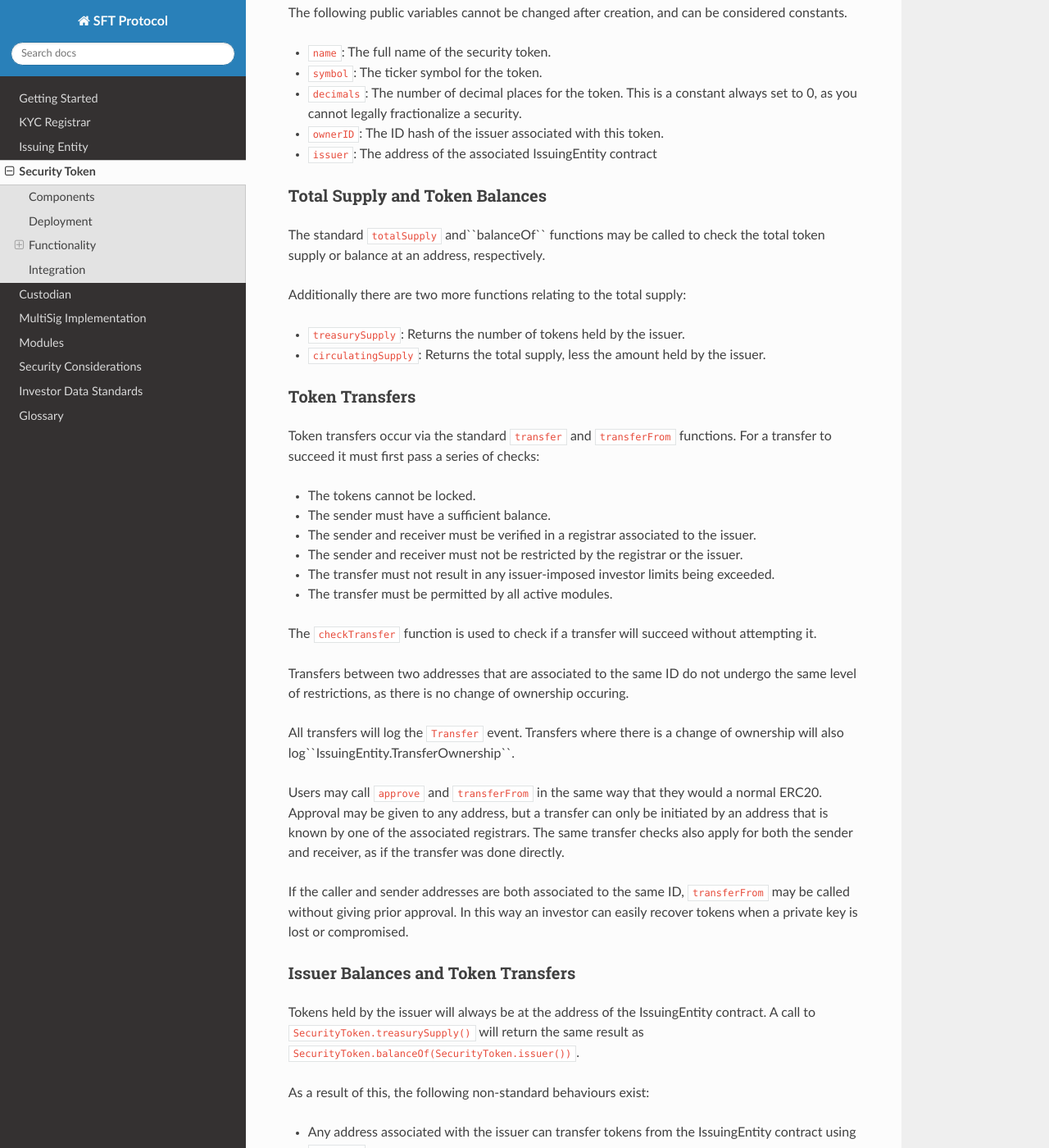
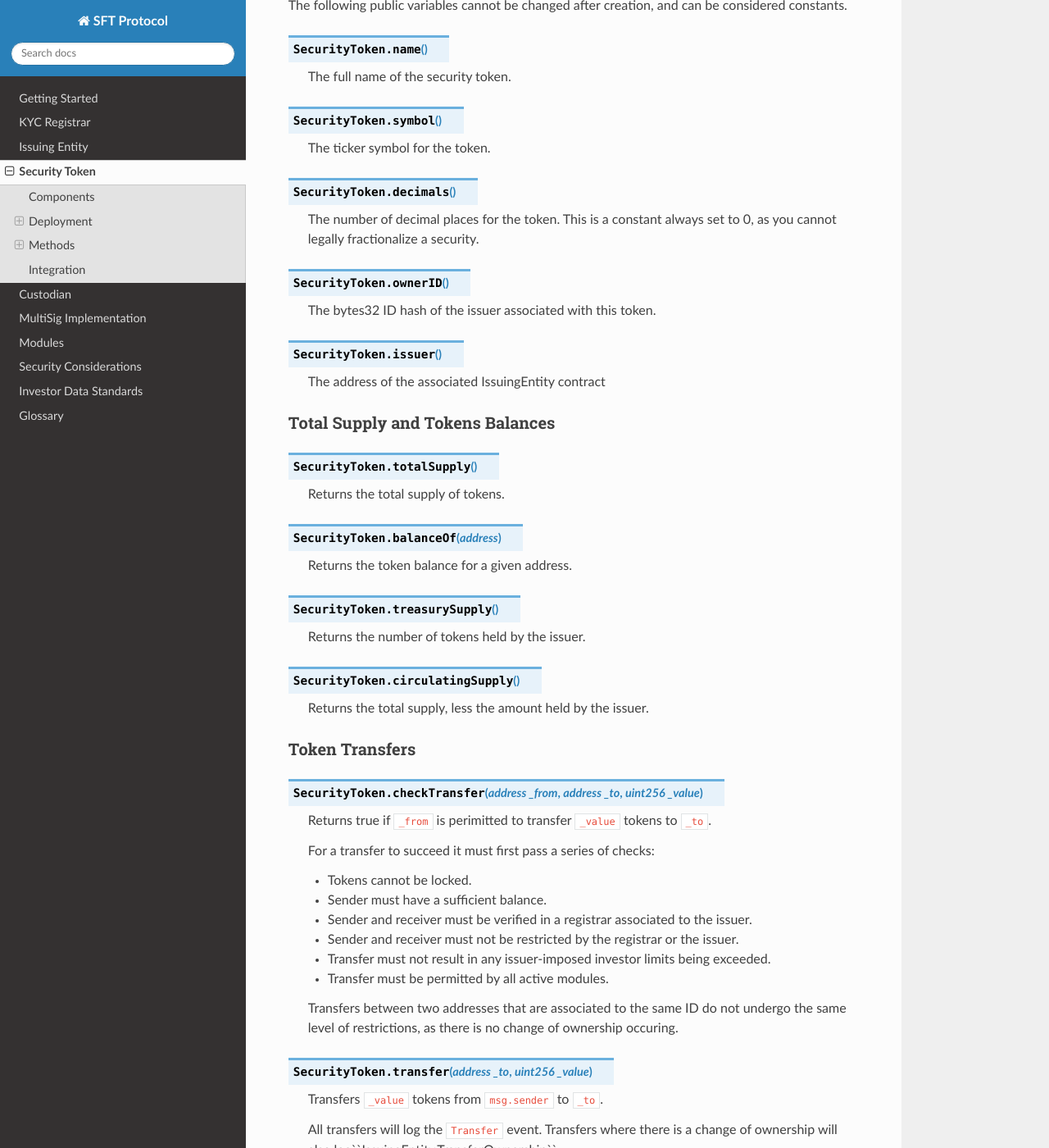
Before and after one commit to zerolawtech/SFT-Protocol, a Sphinx documentation site: the page built from docs/security-token.rst, in a window 1280 px wide and 1400 px high, scrolled down 981 px. Shown: the whole window at 82% size. Built offline with Sphinx 7.4.7 and the Read the Docs theme 2.0.0, drawn with Linux system fonts in a browser that asks for light colours; some of the changed text lies outside the part shown.

Commit message:
formatting security-token

```diff
--- a/docs/issuing-entity.rst
+++ b/docs/issuing-entity.rst
@@ -25,6 +25,8 @@ IssuingEntity contracts are based on the following key components:
 
 Deployment
 ==========
+
+.. method:: IssuingEntity.constructor(address[] _owners, uint32 _threshold,address[] _owners, uint32 _threshold)
 
 Deploying an IssuingEntity contract requires 2 arguments in the constructor:
 
@@ -83,6 +85,11 @@ It is possible for an issuer to set a limit that is lower than the current inves
 Custodians
 ----------
 
+* ``addCustodian``: Approves a custodian contract to send and receive tokens associated with the issuer.
+* ``setBeneficialOwners``: Modifies the list of beneficial owners associated with the custodian.
+* ``setInvestorRestriction``: Can be used by the issuer to restrict or unrestrict a custodian.
+
+
 Document Hashes
 ---------------
 
--- a/docs/security-token.rst
+++ b/docs/security-token.rst
@@ -16,13 +16,12 @@ Components
 Deployment
 ==========
 
-Deploying a SecurityToken contract requires 4 arguments in the constructor:
+.. method:: SecurityToken.constructor(address _issuer, string _name, string _symbol, uint256 _totalSupply)
 
-* ``address _issuer``: The address of the IssuingEntity contract associated
-  with this token.
-* ``string _name``: The full name of the token.
-* ``string _symbol``: The ticker symbol for the token.
-* ``uint256 _totalSupply``: The initial total supply of tokens to create.
+    * ``_issuer``: The address of the ``IssuingEntity`` associated with this token.
+    * ``_name``: The full name of the token.
+    * ``_symbol``: The ticker symbol for the token.
+    * ``_totalSupply``: The initial total supply of tokens to create.
 
 The total supply of tokens is assigned to the issuer at the time of creation,
 with a ``Transfer`` event logged to show them as moving from 0x00.
@@ -30,8 +29,8 @@ with a ``Transfer`` event logged to show them as moving from 0x00.
 After the contract is deployed it must be associated with the issuer via
 ``IssuingEntity.addToken``. Token transfers are not possible until this is done.
 
-Functionality
-=============
+Methods
+=======
 
 SecurityToken expands upon and is fully compatible with the `ERC20 Token
 Standard <https://theethereum.wiki/w/index.php/ERC20_Token_Standard>`__.
@@ -41,48 +40,86 @@ Constants
 
 The following public variables cannot be changed after creation, and can be considered constants.
 
-* ``name``: The full name of the security token.
-* ``symbol``: The ticker symbol for the token.
-* ``decimals``: The number of decimal places for the token. This is a constant always set to 0, as you cannot legally fractionalize a security.
-* ``ownerID``: The ID hash of the issuer associated with this token.
-* ``issuer``: The address of the associated IssuingEntity contract
+.. method:: SecurityToken.name
 
-Total Supply and Token Balances
--------------------------------
+    The full name of the security token.
 
-The standard ``totalSupply`` and``balanceOf`` functions may be called to check the total token supply or balance at an address, respectively.
+.. method:: SecurityToken.symbol
 
-Additionally there are two more functions relating to the total supply:
+    The ticker symbol for the token.
 
-* ``treasurySupply``: Returns the number of tokens held by the issuer.
-* ``circulatingSupply``: Returns the total supply, less the amount held by the issuer.
+.. method:: SecurityToken.decimals
+
+    The number of decimal places for the token. This is a constant always set to 0, as you cannot legally fractionalize a security.
+
+.. method:: SecurityToken.ownerID
+
+    The bytes32 ID hash of the issuer associated with this token.
+
+.. method:: SecurityToken.issuer
+
+    The address of the associated IssuingEntity contract
+
+Total Supply and Tokens Balances
+--------------------------------
+
+.. method:: SecurityToken.totalSupply
+
+    Returns the total supply of tokens.
+
+.. method:: SecurityToken.balanceOf(address)
+
+    Returns the token balance for a given address.
+
+.. method:: SecurityToken.treasurySupply
+
+    Returns the number of tokens held by the issuer.
+
+.. method:: SecurityToken.circulatingSupply
+
+    Returns the total supply, less the amount held by the issuer.
+
 
 Token Transfers
 ---------------
 
-Token transfers occur via the standard ``transfer`` and ``transferFrom`` functions.  For a transfer to succeed it must first pass a series of checks:
+.. method:: SecurityToken.checkTransfer(address _from, address _to, uint256 _value)
 
-* The tokens cannot be locked.
-* The sender must have a sufficient balance.
-* The sender and receiver must be verified in a registrar associated to the issuer.
-* The sender and receiver must not be restricted by the registrar or the issuer.
-* The transfer must not result in any issuer-imposed investor limits being exceeded.
-* The transfer must be permitted by all active modules.
+    Returns true if ``_from`` is perimitted to transfer ``_value`` tokens to ``_to``.
 
-The ``checkTransfer`` function is used to check if a transfer will succeed without attempting it.
+    For a transfer to succeed it must first pass a series of checks:
 
-Transfers between two addresses that are associated to the same ID do not undergo the same level of restrictions, as there is no change of ownership occuring.
+    * Tokens cannot be locked.
+    * Sender must have a sufficient balance.
+    * Sender and receiver must be verified in a registrar associated to the issuer.
+    * Sender and receiver must not be restricted by the registrar or the issuer.
+    * Transfer must not result in any issuer-imposed investor limits being exceeded.
+    * Transfer must be permitted by all active modules.
 
-All transfers will log the ``Transfer`` event. Transfers where there is a change of ownership will also log``IssuingEntity.TransferOwnership``.
+    Transfers between two addresses that are associated to the same ID do not undergo the same level of restrictions, as there is no change of ownership occuring.
 
-Users may call ``approve`` and ``transferFrom`` in the same way that they would a normal ERC20.  Approval may be given to any address, but a transfer can only be initiated by an address that is known by one of the associated registrars. The same transfer checks also apply for both the sender and receiver, as if the transfer was done directly.
+.. method:: SecurityToken.transfer(address _to, uint256 _value)
 
-If the caller and sender addresses are both associated to the same ID, ``transferFrom`` may be called without giving prior approval. In this way an investor can easily recover tokens when a private key is lost or compromised.
+    Transfers ``_value`` tokens from ``msg.sender`` to ``_to``.
+
+    All transfers will log the ``Transfer`` event. Transfers where there is a change of ownership will also log``IssuingEntity.TransferOwnership``.
+
+.. method:: SecurityToken.approve(address _spender, uint256 _value)
+
+    Approves ``_spender`` to transfer up to ``_value`` tokens belonging to ``msg.sender``.
+
+    Approval may be given to any address, but a transfer can only be initiated by an address that is known by one of the associated registrars. The same transfer checks also apply for both the sender and receiver, as if the transfer was done directly.
+
+.. method:: SecurityToken.transferFrom(address _from, address _to, uint256 _value)
+
+        Transfers ``_value`` tokens from ``_from`` to ``_to``.
+
+        If the caller and sender addresses are both associated to the same ID, ``transferFrom`` may be called without giving prior approval. In this way an investor can easily recover tokens when a private key is lost or compromised.
 
 Issuer Balances and Token Transfers
 -----------------------------------
 
-Tokens held by the issuer will always be at the address of the IssuingEntity contract.  A call to ``SecurityToken.treasurySupply()`` will return the same result as ``SecurityToken.balanceOf(SecurityToken.issuer())``.
+Tokens held by the issuer will always be at the address of the IssuingEntity contract.  ``SecurityToken.treasurySupply()`` will return the same result as ``SecurityToken.balanceOf(SecurityToken.issuer())``.
 
 As a result of this, the following non-standard behaviours exist:
 
```
